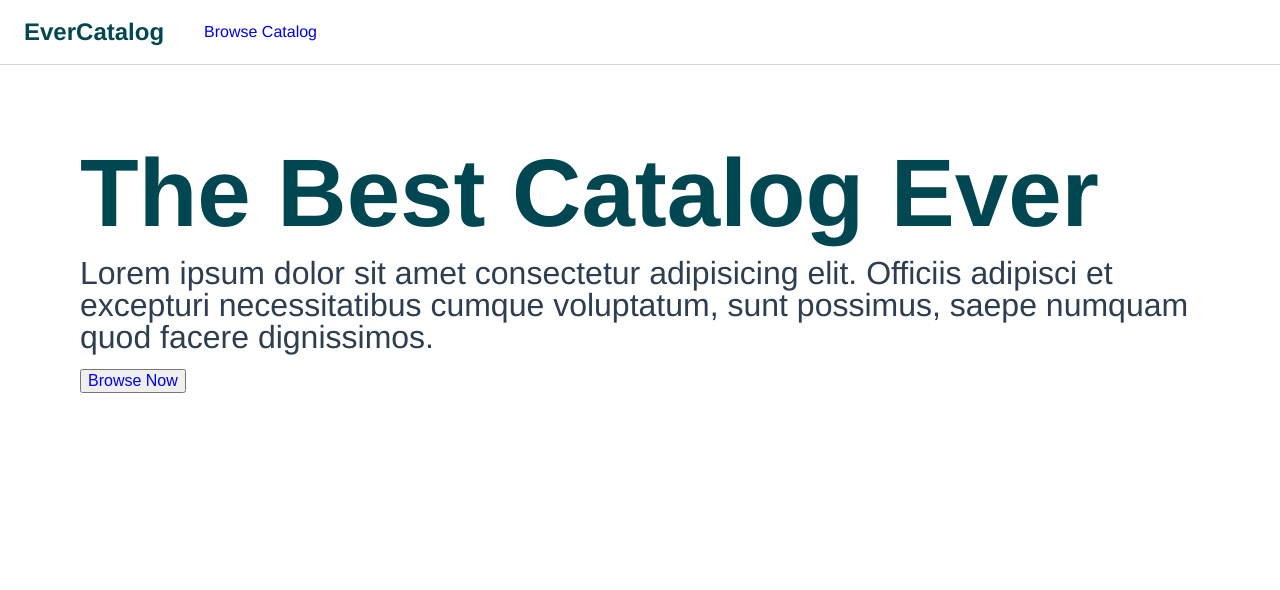
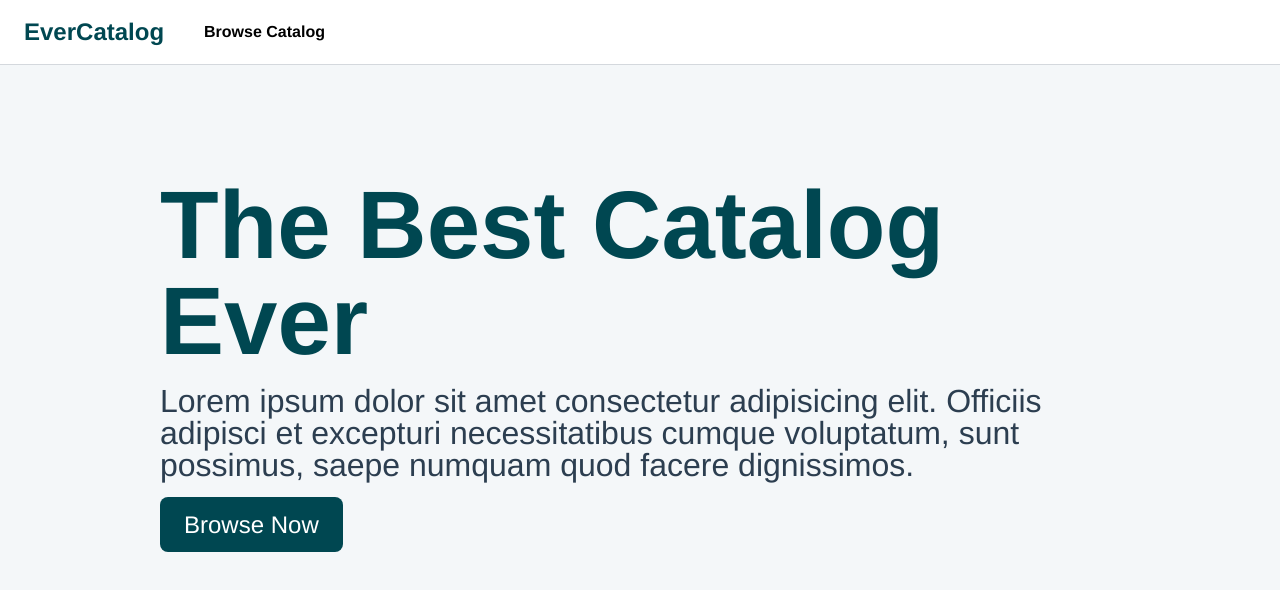
Before and after one commit to mar-sh/e-vermos-fe-assessment, a Nuxt app: page / in a window 1280 px wide. Shown: the top 590 px of the page. Built offline with nearby package versions, Linux system fonts and the light colour scheme.

Commit message:
style button and categories page

```diff
--- a/assets/style.scss
+++ b/assets/style.scss
@@ -18,8 +18,51 @@ html {
 hr {
   margin-top: 0;
   margin-bottom: 1rem;
+  opacity: 0.75;
 }
 
 a {
   text-decoration: none;
+  color: initial;
+
+  &:hover {
+    color: #004751;
+  }
 }
+
+.page {
+  background: #f4f7f9;
+  min-height: 100vh;
+  padding-top: 0.5rem;
+  padding-left: 1rem;
+  padding-bottom: 0.5rem;
+  padding-right: 1rem;
+}
+
+.button {
+  color: #fff;
+  background-color: #004751;
+  border-color: #004751;
+  display: inline-block;
+  border-radius: 8px;
+  padding: 0.4em 1em;
+  line-height: 1.5;
+  text-align: center;
+  transition: color 0.3s, border-color 0.3s, background-color;
+  white-space: nowrap;
+  cursor: pointer;
+
+  &:hover {
+    background-color: #006c6b;
+    color: #fff;
+  }
+}
+
+@media screen and (min-width: 1024px) {
+  .page {
+    padding-top: 2rem;
+    padding-left: 5rem;
+    padding-bottom: 2rem;
+    padding-right: 5rem;
+  }
+}
--- a/components/HeaderDefault.vue
+++ b/components/HeaderDefault.vue
@@ -136,6 +136,7 @@ nav {
     .nav-menu {
       .nav-item {
         display: block;
+        font-weight: bold;
         padding-top: 0.5rem;
         padding-right: 1rem;
         padding-bottom: 0.5rem;
@@ -154,6 +155,10 @@ nav {
             .nav-menu {
               display: flex;
               align-items: center;
+
+              .nav-item {
+                font-weight: 600;
+              }
             }
           }
 
--- a/components/ProductCard.vue
+++ b/components/ProductCard.vue
@@ -5,7 +5,7 @@
         <img
           :src="product.image"
           :alt="product.title"
-          width="225"
+          width="100%"
           height="225"
         />
       </nuxt-link>
@@ -14,7 +14,7 @@
     <div ref="detail" class="product-details">
       <p class="product-name">
         <nuxt-link :to="`/product/${product.id}`">{{
-          product.title.slice(0, 12).concat('...')
+          `title`
         }}</nuxt-link>
       </p>
 
@@ -46,7 +46,7 @@ export default {
   height: 100%;
   background-color: #fff;
   border-radius: 16px;
-  padding: 1rem;
+  padding: 15px;
 
   &:hover {
     box-shadow: 0 0 12px rgb(33 33 33 / 20%);
@@ -57,7 +57,7 @@ export default {
     flex-grow: 1;
     align-items: center;
     margin: 8px auto;
-    padding: 0 1rem;
+    padding: 0 0.5rem;
     height: 225px;
 
     > img {
--- a/pages/categories/index.vue
+++ b/pages/categories/index.vue
@@ -1,12 +1,12 @@
 <template>
-  <div>
-    <h2>The Catalog</h2>
-    <p>Browse selections</p>
+  <div class="page">
+    <h2 class="page-title">The Catalog</h2>
+
     <hr />
-    <div v-if="!loading" class="row" >
+    <div v-if="!loading" class="row">
       <div v-for="(product, i) in products" :key="product.id || i" class="item">
         <div class="wrapper">
-          <product-card :product="product"/>
+          <product-card :product="product" />
         </div>
       </div>
     </div>
@@ -55,17 +55,19 @@ export default {
 
   methods: {
     ...mapActions('products', ['fetchProducts']),
-
   },
 }
 </script>
 
 <style lang="scss">
+.page-title {
+  line-height: 6rem;
+}
+
 .row {
   display: flex;
   flex-direction: row;
   flex-wrap: wrap;
-  background: #f4f7f9;
 
   .item {
     width: 100%;
--- a/pages/index.vue
+++ b/pages/index.vue
@@ -8,7 +8,9 @@
         saepe numquam quod facere dignissimos.
       </h3>
 
-      <button><nuxt-link to="/categories">Browse Now</nuxt-link></button>
+      <nuxt-link class="button cta-button" to="/categories"
+        >Browse Now</nuxt-link
+      >
     </div>
   </main>
 </template>
@@ -37,6 +39,10 @@ main {
     h3 {
       margin-bottom: 1rem;
     }
+
+    .cta-button {
+      font-size: 1.5rem;
+    }
   }
 }
 
```
